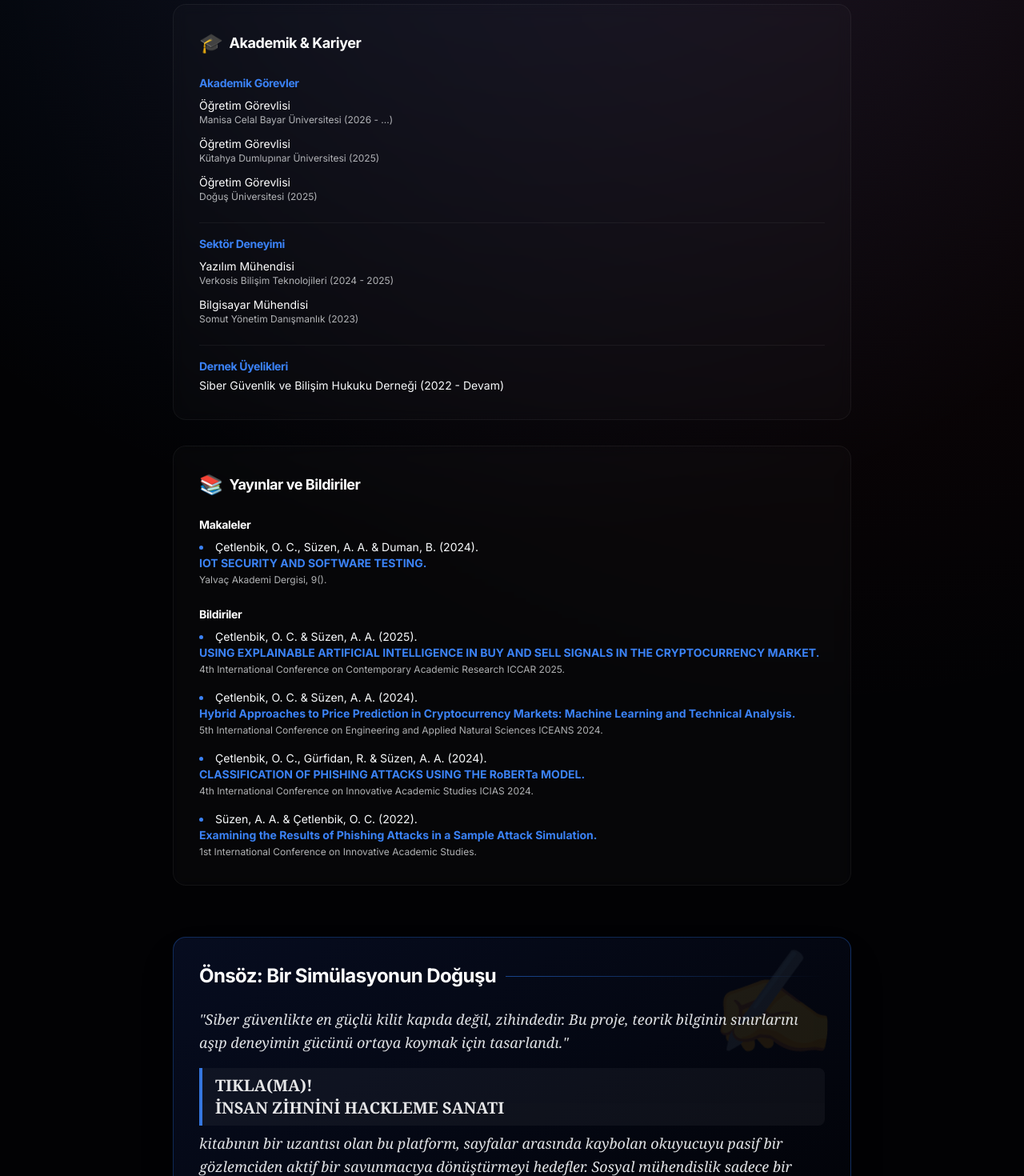
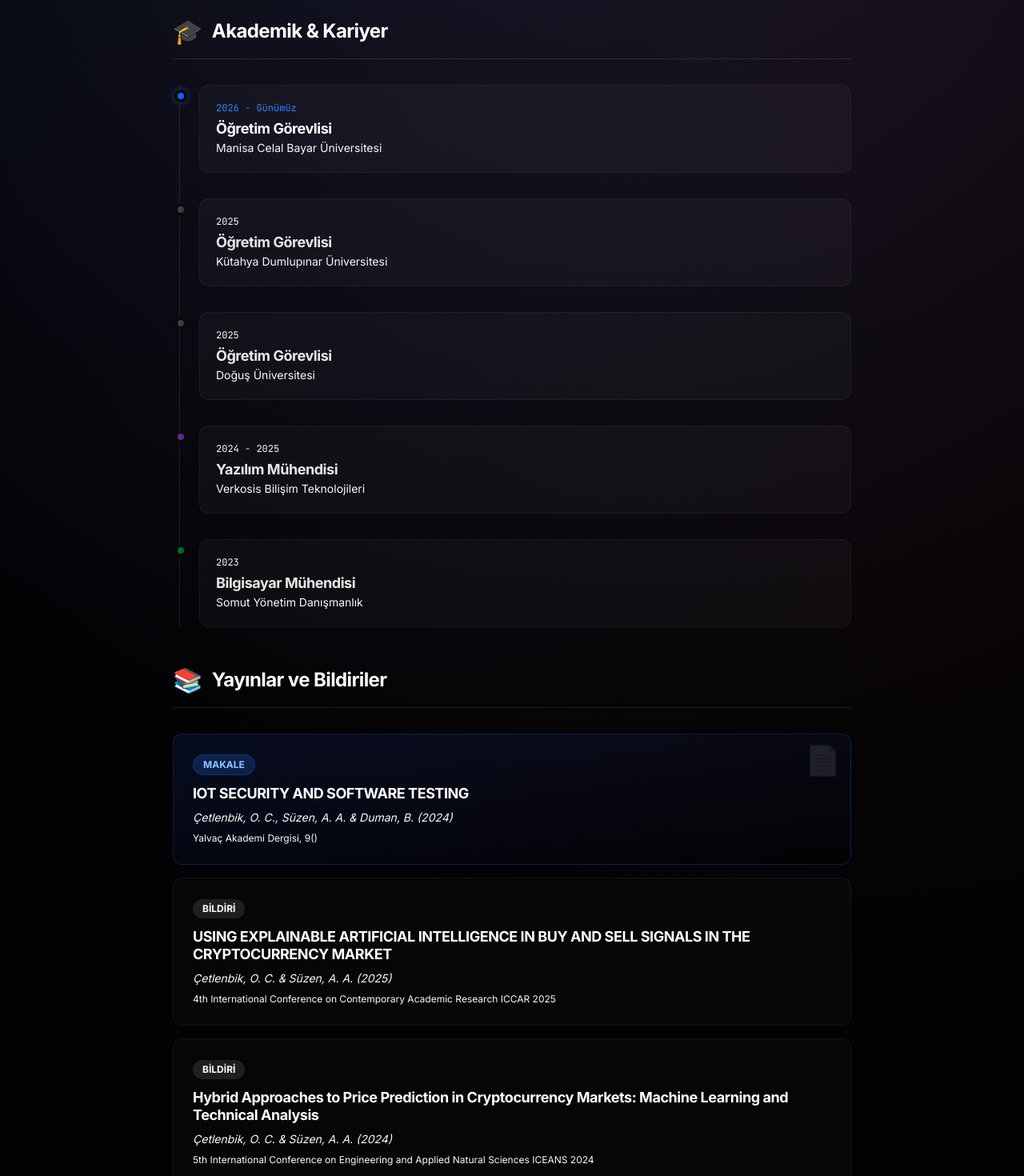
Before and after one commit to osmancancet/tiklama, a Next.js app: page /yazar in a window 1280 px wide. Shown: the part 400-1870 px from the top of the page at 80% size. Built offline with nearby package versions, Linux system fonts and the light colour scheme.

Commit message:
feat(author): redesign career as timeline and publications as cards, fix build type error

```diff
--- a/src/app/yazar/page.tsx
+++ b/src/app/yazar/page.tsx
@@ -17,7 +17,7 @@ const itemVariants = {
     visible: {
         opacity: 1,
         y: 0,
-        transition: { duration: 0.6, ease: "easeOut" }
+        transition: { duration: 0.6, ease: "easeOut" as const }
     }
 };
 
@@ -53,7 +53,7 @@ export default function AuthorPage() {
                 {/* Profile Header */}
                 <motion.div
                     variants={itemVariants}
-                    className="flex flex-col md:flex-row items-center gap-8 mb-12"
+                    className="flex flex-col md:flex-row items-center gap-8 mb-16"
                 >
                     <motion.div
                         whileHover={{ scale: 1.05 }}
@@ -101,119 +101,127 @@ export default function AuthorPage() {
                 </motion.div>
 
                 {/* Main Content Grid */}
-                <div className="grid grid-cols-1 gap-8 mb-16">
+                <div className="grid grid-cols-1 gap-12 mb-20">
 
-                    {/* Academic & Experience */}
+                    {/* Academic & Experience - Timeline Design */}
                     <motion.div
                         variants={itemVariants}
-                        className="p-8 rounded-2xl bg-white/[0.02] border border-white/5 backdrop-blur-sm"
+                        className="relative"
                     >
-                        <h3 className="text-lg font-bold text-white mb-6 flex items-center gap-2">
-                            <span className="text-2xl">🎓</span> Akademik & Kariyer
+                        <h3 className="text-2xl font-bold text-white mb-8 flex items-center gap-3 border-b border-white/10 pb-4">
+                            <span className="text-3xl">🎓</span> Akademik & Kariyer
+                        </h3>
+
+                        <motion.div
+                            variants={listContainerVariants}
+                            initial="hidden"
+                            whileInView="visible"
+                            viewport={{ once: true }}
+                            className="space-y-8 relative pl-6 border-l border-white/10 ml-2"
+                        >
+                            {/* Manisa CBÜ */}
+                            <motion.div variants={listItemVariants} className="relative group">
+                                <div className="absolute -left-[31px] top-1.5 w-4 h-4 rounded-full bg-blue-600 border-4 border-[#0a0a0a] group-hover:scale-125 transition-transform shadow-[0_0_10px_rgba(37,99,235,0.5)]"></div>
+                                <div className="p-5 rounded-xl bg-white/[0.03] border border-white/5 hover:bg-white/[0.06] transition-colors">
+                                    <span className="text-xs font-mono text-accent-blue mb-1 block">2026 - Günümüz</span>
+                                    <h4 className="text-white font-bold text-lg">Öğretim Görevlisi</h4>
+                                    <p className="text-text-secondary text-sm">Manisa Celal Bayar Üniversitesi</p>
+                                </div>
+                            </motion.div>
+
+                            {/* Dumlupınar */}
+                            <motion.div variants={listItemVariants} className="relative group">
+                                <div className="absolute -left-[31px] top-1.5 w-4 h-4 rounded-full bg-white/20 border-4 border-[#0a0a0a] group-hover:bg-accent-blue transition-colors"></div>
+                                <div className="p-5 rounded-xl bg-white/[0.03] border border-white/5 hover:bg-white/[0.06] transition-colors">
+                                    <span className="text-xs font-mono text-text-secondary mb-1 block">2025</span>
+                                    <h4 className="text-white font-bold text-lg opacity-90">Öğretim Görevlisi</h4>
+                                    <p className="text-text-secondary text-sm">Kütahya Dumlupınar Üniversitesi</p>
+                                </div>
+                            </motion.div>
+
+                            {/* Doğuş */}
+                            <motion.div variants={listItemVariants} className="relative group">
+                                <div className="absolute -left-[31px] top-1.5 w-4 h-4 rounded-full bg-white/20 border-4 border-[#0a0a0a] group-hover:bg-accent-blue transition-colors"></div>
+                                <div className="p-5 rounded-xl bg-white/[0.03] border border-white/5 hover:bg-white/[0.06] transition-colors">
+                                    <span className="text-xs font-mono text-text-secondary mb-1 block">2025</span>
+                                    <h4 className="text-white font-bold text-lg opacity-90">Öğretim Görevlisi</h4>
+                                    <p className="text-text-secondary text-sm">Doğuş Üniversitesi</p>
+                                </div>
+                            </motion.div>
+
+                            {/* Verkosis */}
+                            <motion.div variants={listItemVariants} className="relative group">
+                                <div className="absolute -left-[31px] top-1.5 w-4 h-4 rounded-full bg-purple-500/50 border-4 border-[#0a0a0a] group-hover:bg-purple-500 transition-colors"></div>
+                                <div className="p-5 rounded-xl bg-white/[0.03] border border-white/5 hover:bg-white/[0.06] transition-colors">
+                                    <span className="text-xs font-mono text-text-secondary mb-1 block">2024 - 2025</span>
+                                    <h4 className="text-white font-bold text-lg opacity-90">Yazılım Mühendisi</h4>
+                                    <p className="text-text-secondary text-sm">Verkosis Bilişim Teknolojileri</p>
+                                </div>
+                            </motion.div>
+
+                            {/* Somut */}
+                            <motion.div variants={listItemVariants} className="relative group">
+                                <div className="absolute -left-[31px] top-1.5 w-4 h-4 rounded-full bg-green-500/50 border-4 border-[#0a0a0a] group-hover:bg-green-500 transition-colors"></div>
+                                <div className="p-5 rounded-xl bg-white/[0.03] border border-white/5 hover:bg-white/[0.06] transition-colors">
+                                    <span className="text-xs font-mono text-text-secondary mb-1 block">2023</span>
+                                    <h4 className="text-white font-bold text-lg opacity-90">Bilgisayar Mühendisi</h4>
+                                    <p className="text-text-secondary text-sm">Somut Yönetim Danışmanlık</p>
+                                </div>
+                            </motion.div>
+                        </motion.div>
+                    </motion.div>
+
+                    {/* Publications - Card Grid Design */}
+                    <motion.div
+                        variants={itemVariants}
+                    >
+                        <h3 className="text-2xl font-bold text-white mb-8 flex items-center gap-3 border-b border-white/10 pb-4">
+                            <span className="text-3xl">📚</span> Yayınlar ve Bildiriler
                         </h3>
                         <motion.div
                             variants={listContainerVariants}
                             initial="hidden"
                             whileInView="visible"
                             viewport={{ once: true }}
-                            className="space-y-6"
+                            className="grid grid-cols-1 gap-4"
                         >
-                            <motion.div variants={listItemVariants}>
-                                <h4 className="text-accent-blue font-bold text-sm">Akademik Görevler</h4>
-                                <ul className="mt-2 space-y-3 text-sm text-text-secondary">
-                                    <li className="flex flex-col group hover:text-white transition-colors">
-                                        <span className="text-white group-hover:text-accent-blue transition-colors">Öğretim Görevlisi</span>
-                                        <span className="text-xs opacity-70">Manisa Celal Bayar Üniversitesi (2026 - ...)</span>
-                                    </li>
-                                    <li className="flex flex-col group hover:text-white transition-colors">
-                                        <span className="text-white group-hover:text-accent-blue transition-colors">Öğretim Görevlisi</span>
-                                        <span className="text-xs opacity-70">Kütahya Dumlupınar Üniversitesi (2025)</span>
-                                    </li>
-                                    <li className="flex flex-col group hover:text-white transition-colors">
-                                        <span className="text-white group-hover:text-accent-blue transition-colors">Öğretim Görevlisi</span>
-                                        <span className="text-xs opacity-70">Doğuş Üniversitesi (2025)</span>
-                                    </li>
-                                </ul>
+
+                            <motion.div variants={listItemVariants} className="group p-6 rounded-xl bg-gradient-to-br from-blue-900/20 to-transparent border border-blue-500/20 hover:border-blue-500/50 transition-all hover:shadow-[0_0_20px_rgba(37,99,235,0.15)] relative overflow-hidden">
+                                <div className="absolute top-0 right-0 p-3 opacity-10 text-4xl group-hover:scale-110 transition-transform">📄</div>
+                                <span className="inline-block px-3 py-1 rounded-full bg-blue-500/20 text-blue-300 text-xs font-bold mb-3 border border-blue-500/20">MAKALE</span>
+                                <h4 className="text-white font-bold text-lg mb-2 leading-tight group-hover:text-blue-200 transition-colors">IOT SECURITY AND SOFTWARE TESTING</h4>
+                                <p className="text-sm text-text-secondary italic mb-2">Çetlenbik, O. C., Süzen, A. A. & Duman, B. (2024)</p>
+                                <p className="text-xs text-text-secondary/60">Yalvaç Akademi Dergisi, 9()</p>
                             </motion.div>
 
-                            <motion.div variants={listItemVariants} className="border-t border-white/5 pt-4">
-                                <h4 className="text-accent-blue font-bold text-sm">Sektör Deneyimi</h4>
-                                <ul className="mt-2 space-y-3 text-sm text-text-secondary">
-                                    <li className="flex flex-col group hover:text-white transition-colors">
-                                        <span className="text-white group-hover:text-accent-blue transition-colors">Yazılım Mühendisi</span>
-                                        <span className="text-xs opacity-70">Verkosis Bilişim Teknolojileri (2024 - 2025)</span>
-                                    </li>
-                                    <li className="flex flex-col group hover:text-white transition-colors">
-                                        <span className="text-white group-hover:text-accent-blue transition-colors">Bilgisayar Mühendisi</span>
-                                        <span className="text-xs opacity-70">Somut Yönetim Danışmanlık (2023)</span>
-                                    </li>
-                                </ul>
+                            <motion.div variants={listItemVariants} className="group p-6 rounded-xl bg-white/[0.02] border border-white/5 hover:border-white/20 transition-all hover:bg-white/[0.04]">
+                                <span className="inline-block px-3 py-1 rounded-full bg-white/10 text-text-secondary text-xs font-bold mb-3">BİLDİRİ</span>
+                                <h4 className="text-white font-bold text-lg mb-2 leading-tight group-hover:text-accent-blue transition-colors">USING EXPLAINABLE ARTIFICIAL INTELLIGENCE IN BUY AND SELL SIGNALS IN THE CRYPTOCURRENCY MARKET</h4>
+                                <p className="text-sm text-text-secondary italic mb-2">Çetlenbik, O. C. & Süzen, A. A. (2025)</p>
+                                <p className="text-xs text-text-secondary/60">4th International Conference on Contemporary Academic Research ICCAR 2025</p>
                             </motion.div>
 
-                            <motion.div variants={listItemVariants} className="border-t border-white/5 pt-4">
-                                <h4 className="text-accent-blue font-bold text-sm">Dernek Üyelikleri</h4>
-                                <p className="text-sm text-text-secondary mt-1 group hover:text-white transition-colors">Siber Güvenlik ve Bilişim Hukuku Derneği (2022 - Devam)</p>
-                            </motion.div>
-                        </motion.div>
-                    </motion.div>
-
-                    {/* Publications */}
-                    <motion.div
-                        variants={itemVariants}
-                        className="p-8 rounded-2xl bg-white/[0.02] border border-white/5 backdrop-blur-sm"
-                    >
-                        <h3 className="text-lg font-bold text-white mb-6 flex items-center gap-2">
-                            <span className="text-2xl">📚</span> Yayınlar ve Bildiriler
-                        </h3>
-                        <motion.div
-                            variants={listContainerVariants}
-                            initial="hidden"
-                            whileInView="visible"
-                            viewport={{ once: true }}
-                            className="space-y-6 text-sm text-text-secondary"
-                        >
-
-                            <motion.div variants={listItemVariants}>
-                                <h4 className="text-white font-bold mb-2">Makaleler</h4>
-                                <ul className="list-disc list-inside space-y-3 marker:text-accent-blue">
-                                    <li className="hover:text-white transition-colors duration-300">
-                                        Çetlenbik, O. C., Süzen, A. A. & Duman, B. (2024).
-                                        <br />
-                                        <strong className="text-accent-blue">IOT SECURITY AND SOFTWARE TESTING.</strong>
-                                        <br /><span className="text-xs opacity-70">Yalvaç Akademi Dergisi, 9().</span>
-                                    </li>
-                                </ul>
+                            <motion.div variants={listItemVariants} className="group p-6 rounded-xl bg-white/[0.02] border border-white/5 hover:border-white/20 transition-all hover:bg-white/[0.04]">
+                                <span className="inline-block px-3 py-1 rounded-full bg-white/10 text-text-secondary text-xs font-bold mb-3">BİLDİRİ</span>
+                                <h4 className="text-white font-bold text-lg mb-2 leading-tight group-hover:text-accent-blue transition-colors">Hybrid Approaches to Price Prediction in Cryptocurrency Markets: Machine Learning and Technical Analysis</h4>
+                                <p className="text-sm text-text-secondary italic mb-2">Çetlenbik, O. C. & Süzen, A. A. (2024)</p>
+                                <p className="text-xs text-text-secondary/60">5th International Conference on Engineering and Applied Natural Sciences ICEANS 2024</p>
                             </motion.div>
 
-                            <motion.div variants={listItemVariants}>
-                                <h4 className="text-white font-bold mb-2">Bildiriler</h4>
-                                <ul className="list-disc list-inside space-y-4 marker:text-accent-blue">
-                                    <li className="hover:text-white transition-colors duration-300">
-                                        Çetlenbik, O. C. & Süzen, A. A. (2025).
-                                        <br />
-                                        <strong className="text-accent-blue">USING EXPLAINABLE ARTIFICIAL INTELLIGENCE IN BUY AND SELL SIGNALS IN THE CRYPTOCURRENCY MARKET.</strong>
-                                        <br /><span className="text-xs opacity-70">4th International Conference on Contemporary Academic Research ICCAR 2025.</span>
-                                    </li>
-                                    <li className="hover:text-white transition-colors duration-300">
-                                        Çetlenbik, O. C. & Süzen, A. A. (2024).
-                                        <br />
-                                        <strong className="text-accent-blue">Hybrid Approaches to Price Prediction in Cryptocurrency Markets: Machine Learning and Technical Analysis.</strong>
-                                        <br /><span className="text-xs opacity-70">5th International Conference on Engineering and Applied Natural Sciences ICEANS 2024.</span>
-                                    </li>
-                                    <li className="hover:text-white transition-colors duration-300">
-                                        Çetlenbik, O. C., Gürfidan, R. & Süzen, A. A. (2024).
-                                        <br />
-                                        <strong className="text-accent-blue">CLASSIFICATION OF PHISHING ATTACKS USING THE RoBERTa MODEL.</strong>
-                                        <br /><span className="text-xs opacity-70">4th International Conference on Innovative Academic Studies ICIAS 2024.</span>
-                                    </li>
-                                    <li className="hover:text-white transition-colors duration-300">
-                                        Süzen, A. A. & Çetlenbik, O. C. (2022).
-                                        <br />
-                                        <strong className="text-accent-blue">Examining the Results of Phishing Attacks in a Sample Attack Simulation.</strong>
-                                        <br /><span className="text-xs opacity-70">1st International Conference on Innovative Academic Studies.</span>
-                                    </li>
-                                </ul>
+                            <motion.div variants={listItemVariants} className="group p-6 rounded-xl bg-white/[0.02] border border-white/5 hover:border-white/20 transition-all hover:bg-white/[0.04]">
+                                <span className="inline-block px-3 py-1 rounded-full bg-white/10 text-text-secondary text-xs font-bold mb-3">BİLDİRİ</span>
+                                <h4 className="text-white font-bold text-lg mb-2 leading-tight group-hover:text-accent-blue transition-colors">CLASSIFICATION OF PHISHING ATTACKS USING THE RoBERTa MODEL</h4>
+                                <p className="text-sm text-text-secondary italic mb-2">Çetlenbik, O. C., Gürfidan, R. & Süzen, A. A. (2024)</p>
+                                <p className="text-xs text-text-secondary/60">4th International Conference on Innovative Academic Studies ICIAS 2024</p>
                             </motion.div>
+
+                            <motion.div variants={listItemVariants} className="group p-6 rounded-xl bg-white/[0.02] border border-white/5 hover:border-white/20 transition-all hover:bg-white/[0.04]">
+                                <span className="inline-block px-3 py-1 rounded-full bg-white/10 text-text-secondary text-xs font-bold mb-3">BİLDİRİ</span>
+                                <h4 className="text-white font-bold text-lg mb-2 leading-tight group-hover:text-accent-blue transition-colors">Examining the Results of Phishing Attacks in a Sample Attack Simulation</h4>
+                                <p className="text-sm text-text-secondary italic mb-2">Süzen, A. A. & Çetlenbik, O. C. (2022)</p>
+                                <p className="text-xs text-text-secondary/60">1st International Conference on Innovative Academic Studies</p>
+                            </motion.div>
+
                         </motion.div>
                     </motion.div>
                 </div>
```
